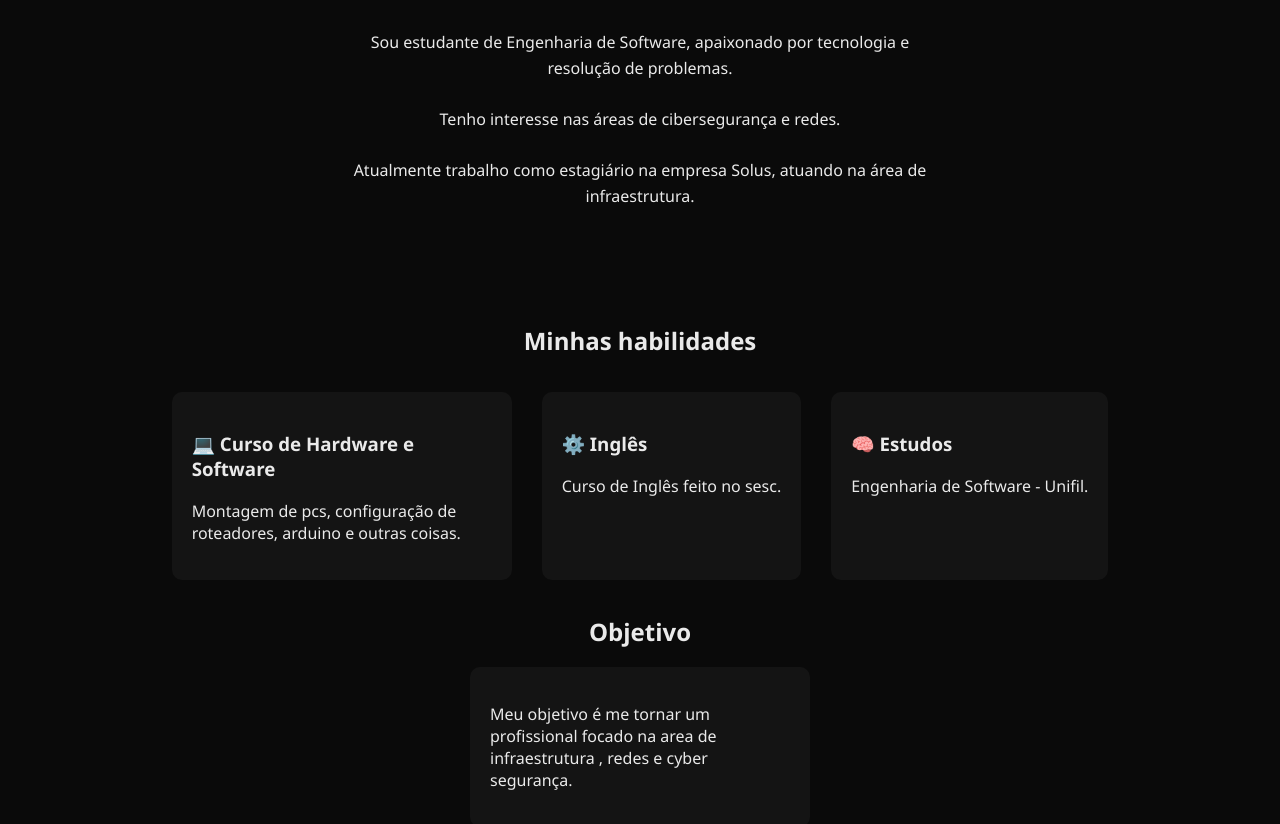
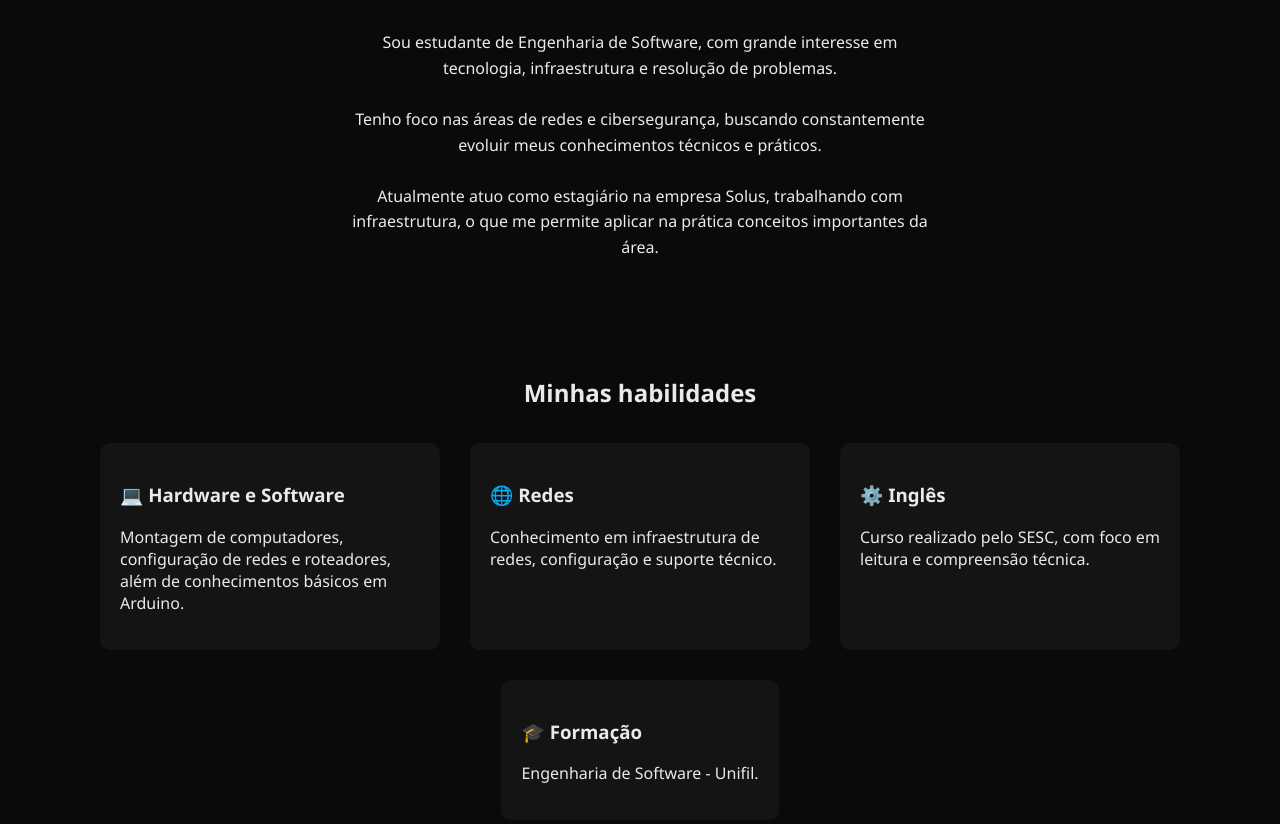
Before and after one commit to Ludroid123/Atividades-Html-e-css, a plain HTML site: page atividadefinal/sobre.html in a window 1280 px wide. Shown: the part 487-1311 px from the top of the page. Drawn offline with Linux system fonts and the light colour scheme.

Commit message:
Revise content in sobre.html for clarity
Updated personal introduction, skills, and objectives sections for clarity and detail.

```diff
--- a/atividadefinal/sobre.html
+++ b/atividadefinal/sobre.html
@@ -1,10 +1,10 @@
 <!DOCTYPE html>
 <html lang="pt-br">
 <head>
-<meta charset="UTF-8">
-<meta name="viewport" content="width=device-width, initial-scale=1.0">
-<title>Sobre mim</title>
-<link rel="stylesheet" href="style.css">
+  <meta charset="UTF-8">
+  <meta name="viewport" content="width=device-width, initial-scale=1.0">
+  <title>Sobre mim</title>
+  <link rel="stylesheet" href="style.css">
 </head>
 
 <body>
@@ -26,16 +26,15 @@
 
   <!-- APRESENTAÇÃO -->
   <section class="hero">
-    <img src="foto.png" alt="Minha foto">
+    <img src="foto.png" alt="Foto de Lucas Mello">
     <h2>Lucas Mello</h2>
+
     <p>
-     <p>
-  Sou estudante de Engenharia de Software, apaixonado por tecnologia e resolução de problemas.<br><br>
+      Sou estudante de Engenharia de Software, com grande interesse em tecnologia, infraestrutura e resolução de problemas.<br><br>
 
-  Tenho interesse nas áreas de cibersegurança e redes.<br><br>
+      Tenho foco nas áreas de redes e cibersegurança, buscando constantemente evoluir meus conhecimentos técnicos e práticos.<br><br>
 
-  Atualmente trabalho como estagiário na empresa Solus, atuando na área de infraestrutura.
-</p>
+      Atualmente atuo como estagiário na empresa Solus, trabalhando com infraestrutura, o que me permite aplicar na prática conceitos importantes da área.
     </p>
   </section>
 
@@ -46,17 +45,22 @@
     <div class="grid">
 
       <div class="card">
-        <h3>💻 Curso de Hardware e Software</h3>
-        <p>Montagem de pcs, configuração de roteadores, arduino e outras coisas.</p>
+        <h3>💻 Hardware e Software</h3>
+        <p>Montagem de computadores, configuração de redes e roteadores, além de conhecimentos básicos em Arduino.</p>
+      </div>
+
+      <div class="card">
+        <h3>🌐 Redes</h3>
+        <p>Conhecimento em infraestrutura de redes, configuração e suporte técnico.</p>
       </div>
 
       <div class="card">
         <h3>⚙️ Inglês</h3>
-        <p>Curso de Inglês feito no sesc.</p>
+        <p>Curso realizado pelo SESC, com foco em leitura e compreensão técnica.</p>
       </div>
 
       <div class="card">
-        <h3>🧠 Estudos</h3>
+        <h3>🎓 Formação</h3>
         <p>Engenharia de Software - Unifil.</p>
       </div>
 
@@ -69,8 +73,8 @@
 
     <div class="card" style="margin:auto;">
       <p>
-        Meu objetivo é me tornar um profissional focado na area de infraestrutura
-        , redes e cyber segurança.
+        Meu objetivo é me desenvolver como profissional na área de infraestrutura, redes e cibersegurança,
+        buscando oportunidades que me permitam crescer tecnicamente e adquirir experiência no mercado.
       </p>
     </div>
   </section>
@@ -78,9 +82,9 @@
 </main>
 
 <footer>
-   <p>Contato</p>
+  <p>Contato</p>
   <a href="https://github.com/Ludroid123" target="_blank">GitHub</a> |
-  <a href="https://www.linkedin.com/in/lucas-mello-5a5475347?utm_source=share_via&utm_content=profile&utm_medium=member_android" target="_blank">LinkedIn</a> |
+  <a href="https://www.linkedin.com/in/lucas-mello-5a5475347" target="_blank">LinkedIn</a> |
   <a href="mailto:lucasmello@edu.unifil.br">Email</a>
 </footer>
 
```
